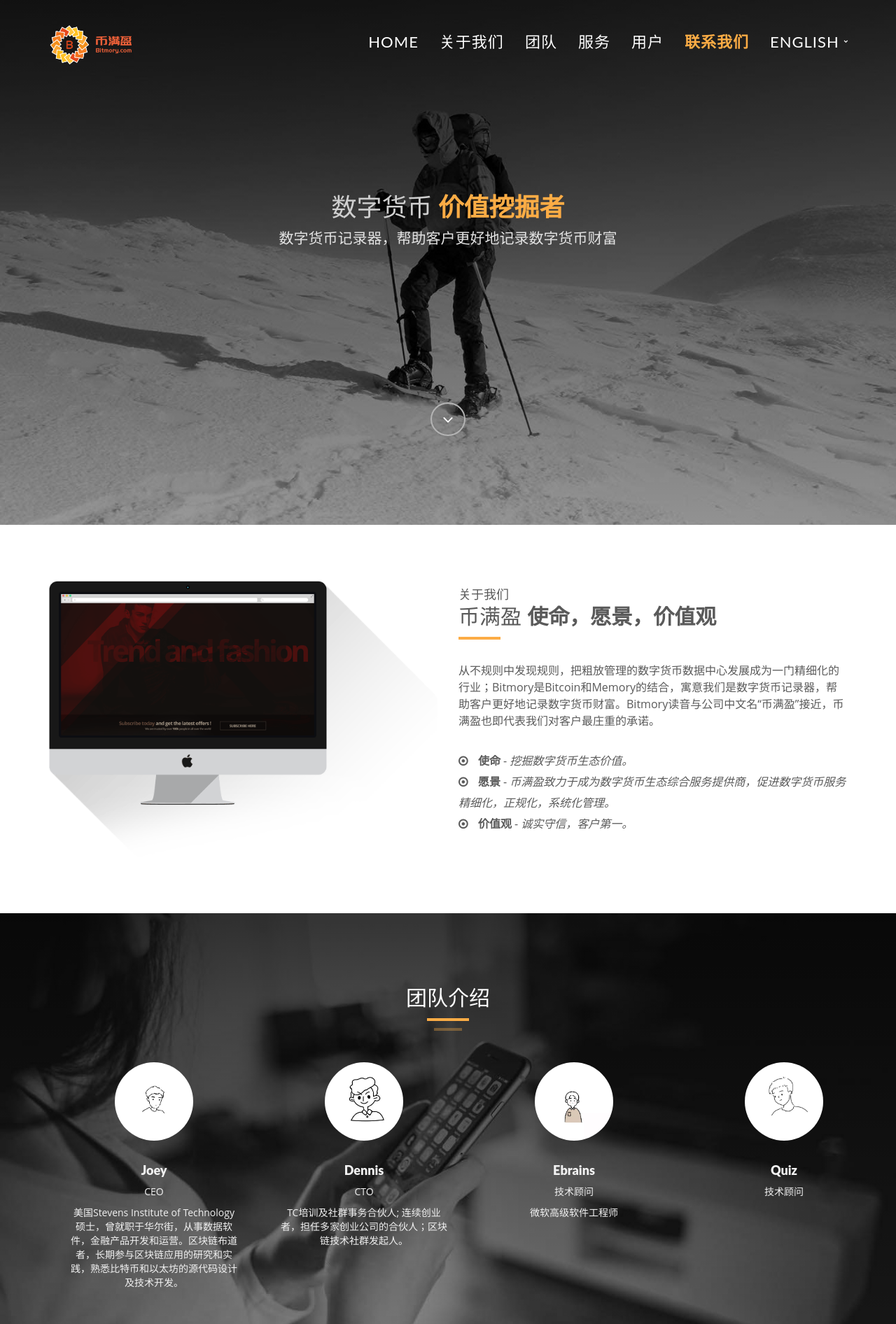
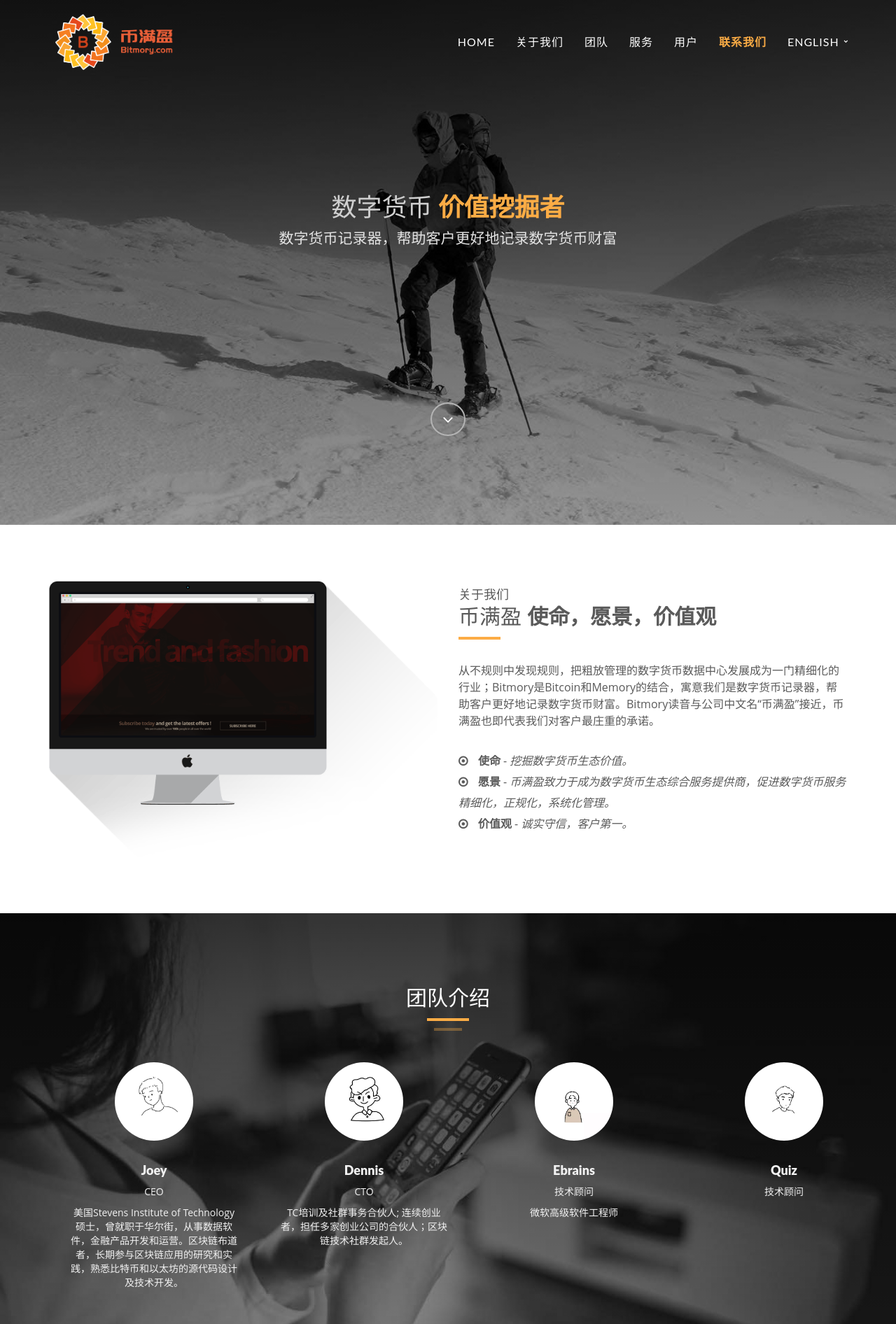
Before and after one commit to bitmory/www, a website built with webpack: page web/main.html in a window 1280 px wide. Shown: the top 1892 px of the page at 70% size. Built offline with nearby package versions, Linux system fonts and the light colour scheme.

Commit message:
图片样式修改

```diff
--- a/web/css/style.css
+++ b/web/css/style.css
@@ -71,7 +71,8 @@ ul, ol{
 	moz-padding: 0;
 }
 .navbar-header img {
-	width: 150px;
+	width: 216px;
+	margin-top: -23px;
 }
 /* Navigation */
 #tf-menu {
@@ -92,7 +93,7 @@ font-weight: 900;
 #tf-menu.navbar-default .navbar-nav > li > a {
 	text-transform: uppercase;
 	color: #FFF;
-	font-size: 22px;
+	font-size: 16px;
 	letter-spacing: 1px;
 }
 .on {
@@ -184,7 +185,7 @@ font-weight: 900;
 	transition: 0.2s all;
 }
 .dropdown-active{
-	right: 0 !important;
+	right: -17px !important;
 }
 .main-nav>.has-dropdown>.dropdown {
 	top: 100%;
@@ -195,7 +196,7 @@ font-weight: 900;
 }
 .dropdown li a {
 	display: block;
-	font-size: 22px;
+	font-size: 16px;
 	border-top: 1px solid rgba(250, 250, 250, 0.1);
 	padding: 10px 0px;
 }
--- a/web/index.html
+++ b/web/index.html
@@ -23,7 +23,7 @@
 <link rel="stylesheet" type="text/css"  href="css/style.css">
 <link rel="stylesheet" type="text/css" href="css/responsive.css">
 <!-- 浏览器图标设置 -->
-<link href="./img/logo.png" type="image/x-icon" rel="shortcut icon">
+<link href="./img/linkLogo.jpeg" type="image/x-icon" rel="shortcut icon">
 
 <script type="text/javascript" src="js/modernizr.custom.js"></script>
 
@@ -131,7 +131,7 @@
 			<div id="team" class="owl-carousel owl-theme row">
 				<div class="item">
 					<div class="thumbnail">
-						<img src="./img/team/9.jpg" alt="..." class="img-circle team-img">
+						<img src="./img/team/8.jpg" alt="..." class="img-circle team-img">
 						<div class="caption">
 							<h3>Joey</h3>
 							<p>CEO</p>
@@ -164,7 +164,7 @@
 
 				<div class="item">
 					<div class="thumbnail">
-						<img src="./img/team/8.jpg" alt="..." class="img-circle team-img">
+						<img src="./img/team/9.jpg" alt="..." class="img-circle team-img">
 						<div class="caption">
 							<h3>Quiz</h3>
 							<p>技术顾问</p>
@@ -174,7 +174,7 @@
 
 				<div class="item">
 					<div class="thumbnail">
-						<img src="./img/team/9.jpg" alt="..." class="img-circle team-img">
+						<img src="./img/team/6.jpg" alt="..." class="img-circle team-img">
 						<div class="caption">
 							<h3>Wellt </h3>
 							<p>研究员</p>
--- a/web/main.html
+++ b/web/main.html
@@ -23,7 +23,7 @@
     <link rel="stylesheet" type="text/css"  href="css/style.css">
     <link rel="stylesheet" type="text/css" href="css/responsive.css">
     <!-- 浏览器图标设置 -->
-    <link href="./img/logo.png" type="image/x-icon" rel="shortcut icon">
+    <link href="./img/linkLogo.jpeg" type="image/x-icon" rel="shortcut icon">
 
     <script type="text/javascript" src="js/modernizr.custom.js"></script>
 
@@ -131,7 +131,7 @@
             <div id="team" class="owl-carousel owl-theme row">
                 <div class="item">
                     <div class="thumbnail">
-                        <img src="./img/team/9.jpg" alt="..." class="img-circle team-img">
+                        <img src="./img/team/8.jpg" alt="..." class="img-circle team-img">
                         <div class="caption">
                             <h3>Joey</h3>
                             <p>CEO</p>
@@ -164,7 +164,7 @@
 
                 <div class="item">
                     <div class="thumbnail">
-                        <img src="./img/team/8.jpg" alt="..." class="img-circle team-img">
+                        <img src="./img/team/9.jpg" alt="..." class="img-circle team-img">
                         <div class="caption">
                             <h3>Quiz</h3>
                             <p>技术顾问</p>
@@ -174,7 +174,7 @@
 
                 <div class="item">
                     <div class="thumbnail">
-                        <img src="./img/team/9.jpg" alt="..." class="img-circle team-img">
+                        <img src="./img/team/6.jpg" alt="..." class="img-circle team-img">
                         <div class="caption">
                             <h3>Wellt </h3>
                             <p>研究员</p>
--- a/webpack.config.js
+++ b/webpack.config.js
@@ -25,7 +25,7 @@ module.exports = {
             //     }
             // },
             {
-                test: /\.(png|jpg|gif|svg)$/,
+                test: /\.(png|jpg|gif|svg|jpeg)$/,
                 loader: 'file-loader',
                 options: {
                     name: '[name].[ext]',
```
Also changed, not shown: web/img/linkLogo.jpeg (added).
